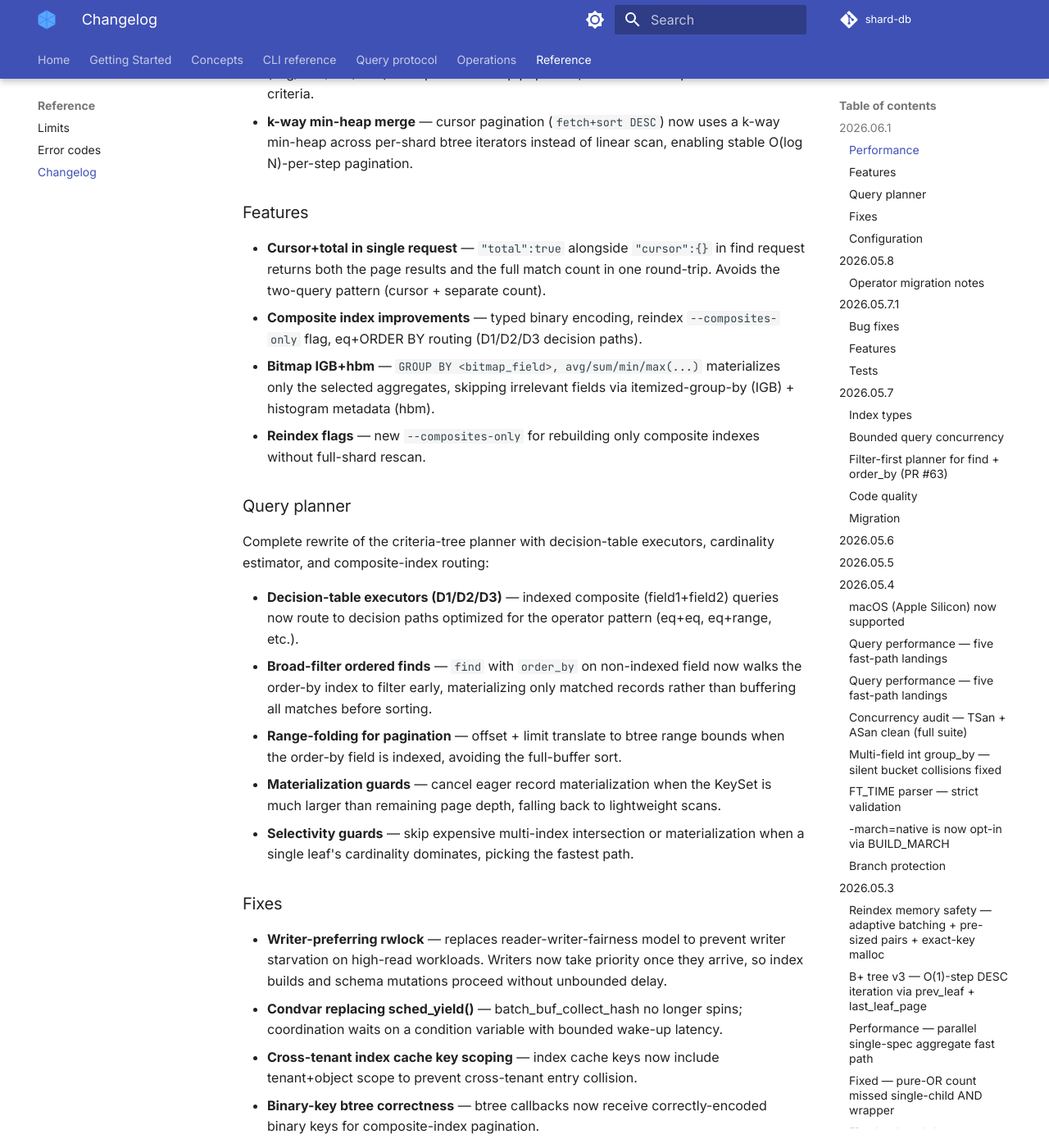
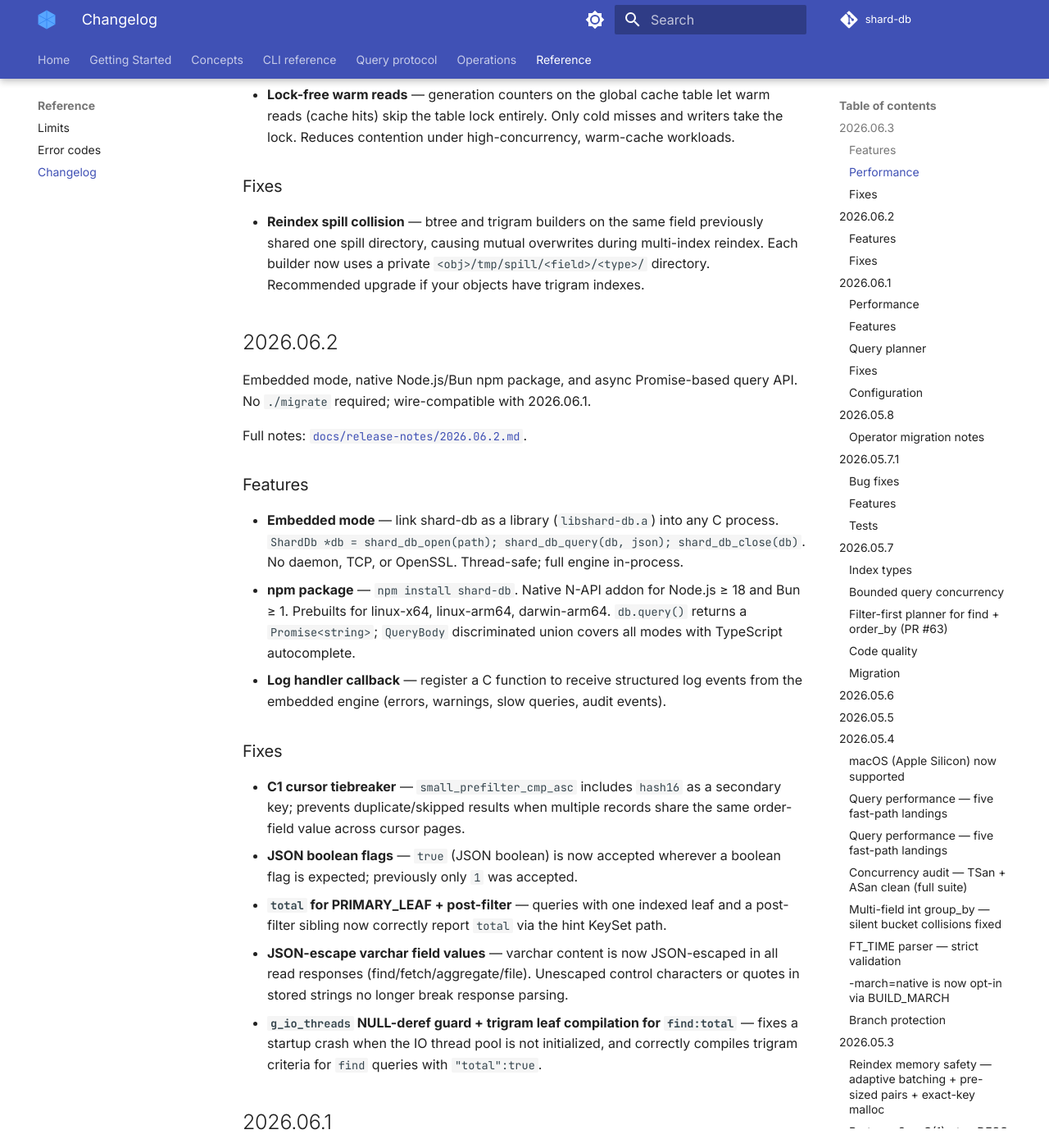
Before and after one commit to sayyiditow/shard-db, an MkDocs documentation site: the page built from docs/reference/changelog.md, in a window 1280 px wide and 1400 px high, scrolled down 736 px. Shown: the whole window at 82% size. Built offline with MkDocs 1.6.1 and Material for MkDocs 9.7.7, drawn with Linux system fonts in a browser that asks for light colours; comment, search, counter and statistics services are not loaded; some of the changed text lies outside the part shown.

Commit message:
docs: add 2026.06.3 release notes and changelog
  Covers explain query mode, lock-free warm reads, and reindex spill
  collision fix. Also backfills 2026.06.2 entry that was missing from
  the changelog.

  Co-Authored-By: Claude Sonnet 4.6 <noreply@anthropic.com>

```diff
--- a/docs/reference/changelog.md
+++ b/docs/reference/changelog.md
@@ -3,6 +3,44 @@
 This is the maintained per-release summary. The root [`CHANGELOG.md`](https://github.com/sayyiditow/shard-db/blob/main/CHANGELOG.md) is a pointer here; rich per-version notes (motivation, migration, code references) live in [`docs/release-notes/`](../release-notes/).
 
 Versions follow `yyyy.mm.N` — year-month, with `N` as the counter within that month.
+
+## 2026.06.3
+
+Explain query mode, lock-free warm reads, and a reindex spill-file collision fix. No `./migrate` required; wire-compatible with 2026.06.2.
+
+Full notes: [`docs/release-notes/2026.06.3.md`](../release-notes/2026.06.3.md).
+
+### Features
+
+- **Explain mode** — `"explain":true` on any `find`, `count`, or `aggregate` request returns the query plan without executing it. Response includes plan type (`leaf`/`scan`/`intersect`/`union`), source leaves with index type and cardinality estimates, postfilter leaves, order strategy (`index_walk`/`composite`/`sort`/…), and optimization hints (`add_index`, `composite_index`, `add_trigram_index`, `add_bitmap_index`). CLI: `./shard-db explain <dir> <obj> '<criteria>'`. TUI: `e` key in query preview opens formatted explain output.
+
+### Performance
+
+- **Lock-free warm reads** — generation counters on the global cache table let warm reads (cache hits) skip the table lock entirely. Only cold misses and writers take the lock. Reduces contention under high-concurrency, warm-cache workloads.
+
+### Fixes
+
+- **Reindex spill collision** — btree and trigram builders on the same field previously shared one spill directory, causing mutual overwrites during multi-index reindex. Each builder now uses a private `<obj>/tmp/spill/<field>/<type>/` directory. Recommended upgrade if your objects have trigram indexes.
+
+## 2026.06.2
+
+Embedded mode, native Node.js/Bun npm package, and async Promise-based query API. No `./migrate` required; wire-compatible with 2026.06.1.
+
+Full notes: [`docs/release-notes/2026.06.2.md`](../release-notes/2026.06.2.md).
+
+### Features
+
+- **Embedded mode** — link shard-db as a library (`libshard-db.a`) into any C process. `ShardDb *db = shard_db_open(path); shard_db_query(db, json); shard_db_close(db)`. No daemon, TCP, or OpenSSL. Thread-safe; full engine in-process.
+- **npm package** — `npm install shard-db`. Native N-API addon for Node.js ≥ 18 and Bun ≥ 1. Prebuilts for linux-x64, linux-arm64, darwin-arm64. `db.query()` returns a `Promise<string>`; `QueryBody` discriminated union covers all modes with TypeScript autocomplete.
+- **Log handler callback** — register a C function to receive structured log events from the embedded engine (errors, warnings, slow queries, audit events).
+
+### Fixes
+
+- **C1 cursor tiebreaker** — `small_prefilter_cmp_asc` includes `hash16` as a secondary key; prevents duplicate/skipped results when multiple records share the same order-field value across cursor pages.
+- **JSON boolean flags** — `true` (JSON boolean) is now accepted wherever a boolean flag is expected; previously only `1` was accepted.
+- **`total` for PRIMARY_LEAF + post-filter** — queries with one indexed leaf and a post-filter sibling now correctly report `total` via the hint KeySet path.
+- **JSON-escape varchar field values** — varchar content is now JSON-escaped in all read responses (find/fetch/aggregate/file). Unescaped control characters or quotes in stored strings no longer break response parsing.
+- **`g_io_threads` NULL-deref guard + trigram leaf compilation for `find:total`** — fixes a startup crash when the IO thread pool is not initialized, and correctly compiles trigram criteria for `find` queries with `"total":true`.
 
 ## 2026.06.1
 
```
Also changed, not shown: docs/release-notes/2026.06.3.md (added, +93 -0 lines).
